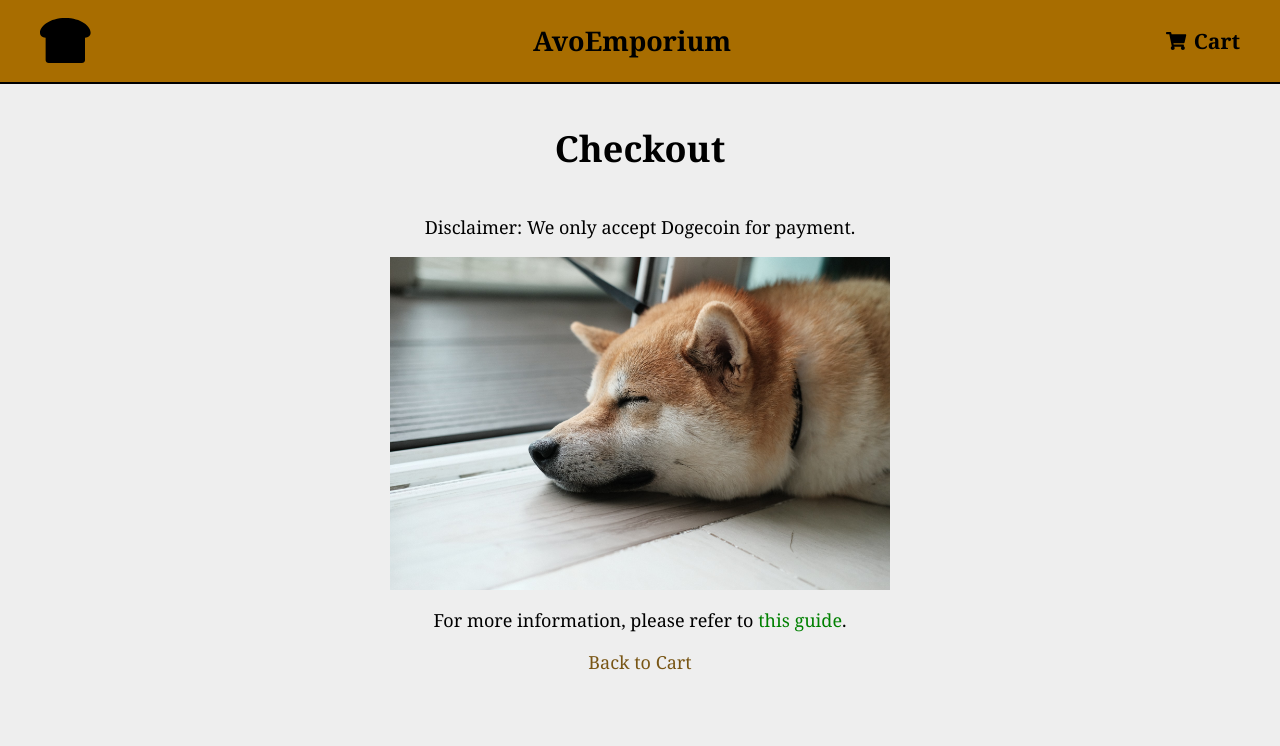
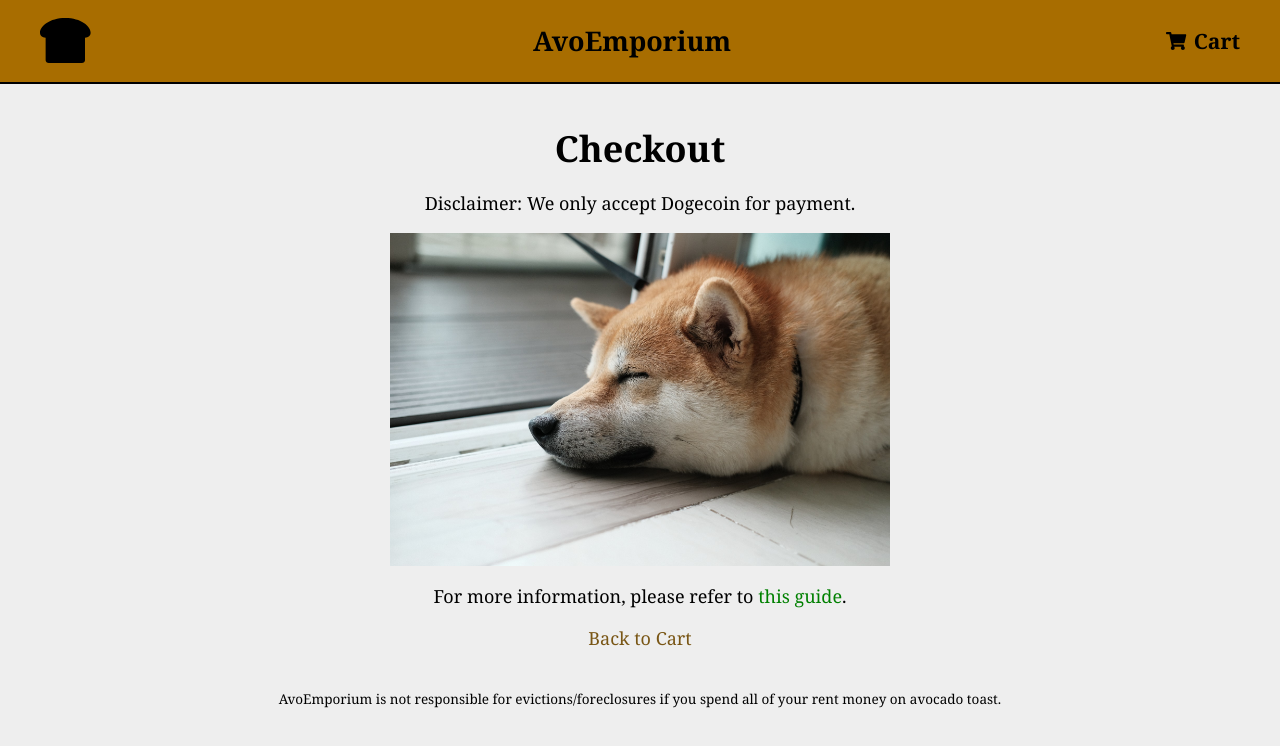
Before and after one commit to ubercj/avo-emporium, a React (Create React App) app: page /checkout in a window 1280 px wide. Shown: the top 746 px of the page. Built offline with nearby package versions, Linux system fonts and the light colour scheme.

Commit message:
Changed header and fixed more styling quirks

```diff
--- a/src/assets/stylesheets/index.css
+++ b/src/assets/stylesheets/index.css
@@ -89,6 +89,16 @@ Text Elements
 
 h1 {
   margin-top: 0;
+  margin-bottom: 0;
+}
+
+header > h1 {
+  font-family:'Times New Roman', Times, serif;
+  font-size: 2.5rem;
+}
+
+header > h2 {
+  margin-top: 0;
 }
 
 span {
@@ -113,6 +123,15 @@ input {
   font-family: inherit;
   font-size: .9rem;
 }
+
+.fine-print {
+  font-size: .75rem;
+  margin-top: 40px;
+}
+
+/*========================
+Buttons
+========================*/
 
 button {
   font-size: .8rem;
@@ -160,7 +179,8 @@ a:hover {
   text-decoration: none;
 }
 
-.info:link {
+.info:link,
+.info:visited {
   color:rgb(121, 86, 21);
 }
 
--- a/src/components/CheckoutPage.js
+++ b/src/components/CheckoutPage.js
@@ -12,6 +12,7 @@ const CheckoutPage = () => {
         <img src={doge} alt="A doggy" className="xtra-large-pic" />
         <p>For more information, please refer to <a href="https://youtu.be/dQw4w9WgXcQ" target="_blank" rel="noreferrer"><span>this guide</span></a>.</p>
         <Link to="/cart" className="info">Back to Cart</Link>
+        <p className="fine-print">AvoEmporium is not responsible for evictions/foreclosures if you spend all of your rent money on avocado toast.</p>
       </div>
     </div>
   )
--- a/src/components/HomePage.js
+++ b/src/components/HomePage.js
@@ -7,6 +7,10 @@ const HomePage = (props) => {
 
   return (
     <div className="container">
+      <header className="container">
+        <h1>Avocado Toast Essentials</h1>
+        <h2>for the classy millenial</h2>
+      </header>
       <section className="store grid">
         <ItemCard cart={cart} setCart={setCart} product={inventory.avocado}/>
         <ItemCard cart={cart} setCart={setCart} product={inventory.sdBread}/>
```
